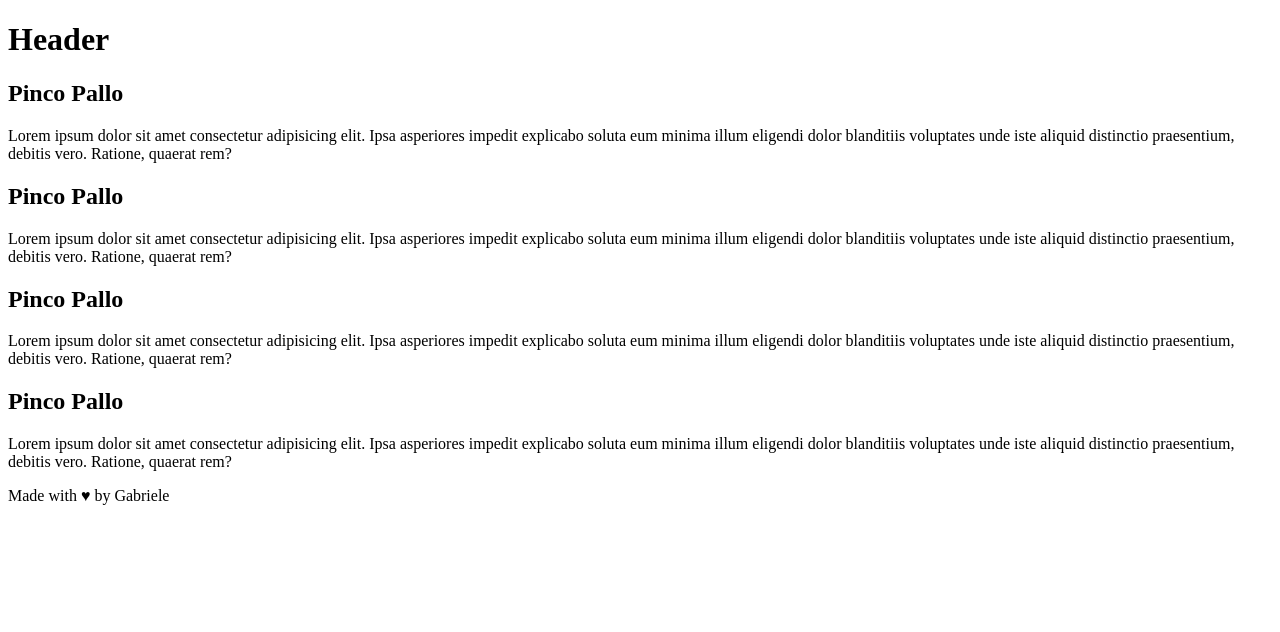
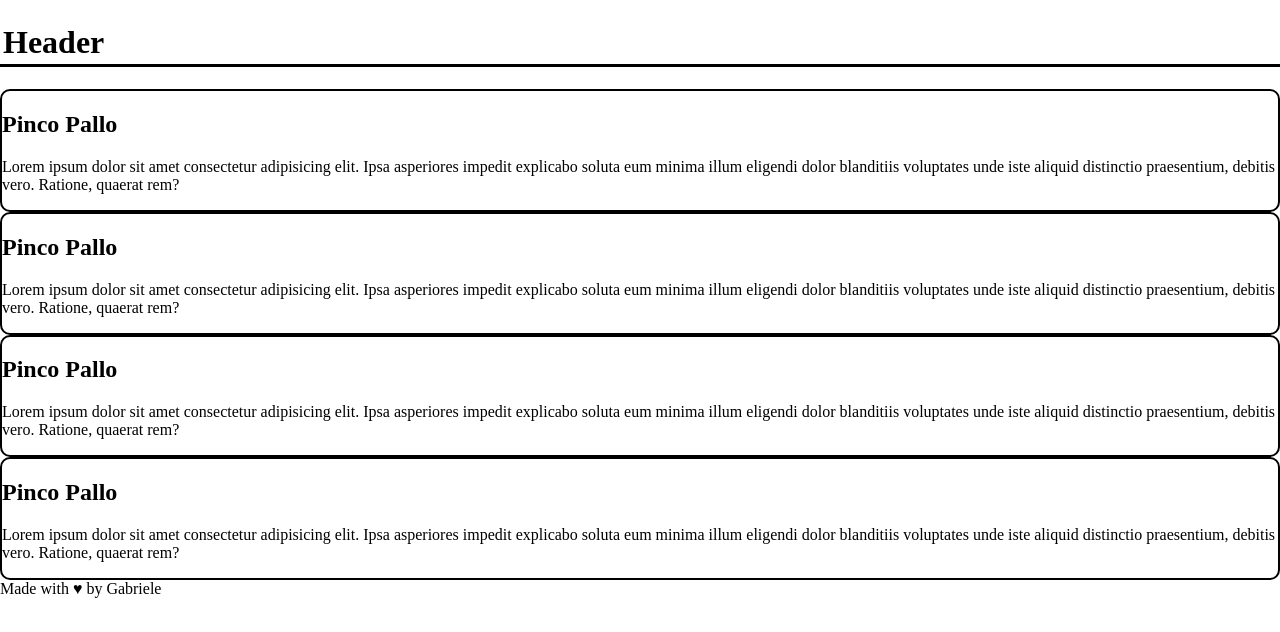
Before and after one commit to gabriele-fontana/htmlcss-wireframe, a plain HTML site: page index.html in a window 1280 px wide. Drawn offline with Linux system fonts and the light colour scheme.

Commit message:
add css stylesheet

```diff
--- a/index.html
+++ b/index.html
@@ -3,10 +3,11 @@
 <head>
     <meta charset="UTF-8">
     <meta name="viewport" content="width=device-width, initial-scale=1.0">
+    <link rel="stylesheet" href="style.css">
     <title>Document</title>
 </head>
-<body>
-    <header><h1>Header</h1></header>
+<body id="page">
+    <header><h1 id="title">Header</h1></header>
 
     <div class="box">
         <section>
@@ -36,6 +37,6 @@
             </p>
         </section>
     </div>
-    <footer>Made with &hearts; by Gabriele</footer>
+    <footer id="footer">Made with &hearts; by Gabriele</footer>
 </body>
 </html>
--- /dev/null
+++ b/style.css
@@ -0,0 +1,15 @@
+#title {
+    padding: 3px;
+    border-bottom:3px solid black;
+}
+
+#page {
+    border:0;
+    margin:0;
+    width: 512;
+}
+.box {
+    border: 2px solid black;
+    border-radius:10px ;
+    padding:4pxs
+}
```
